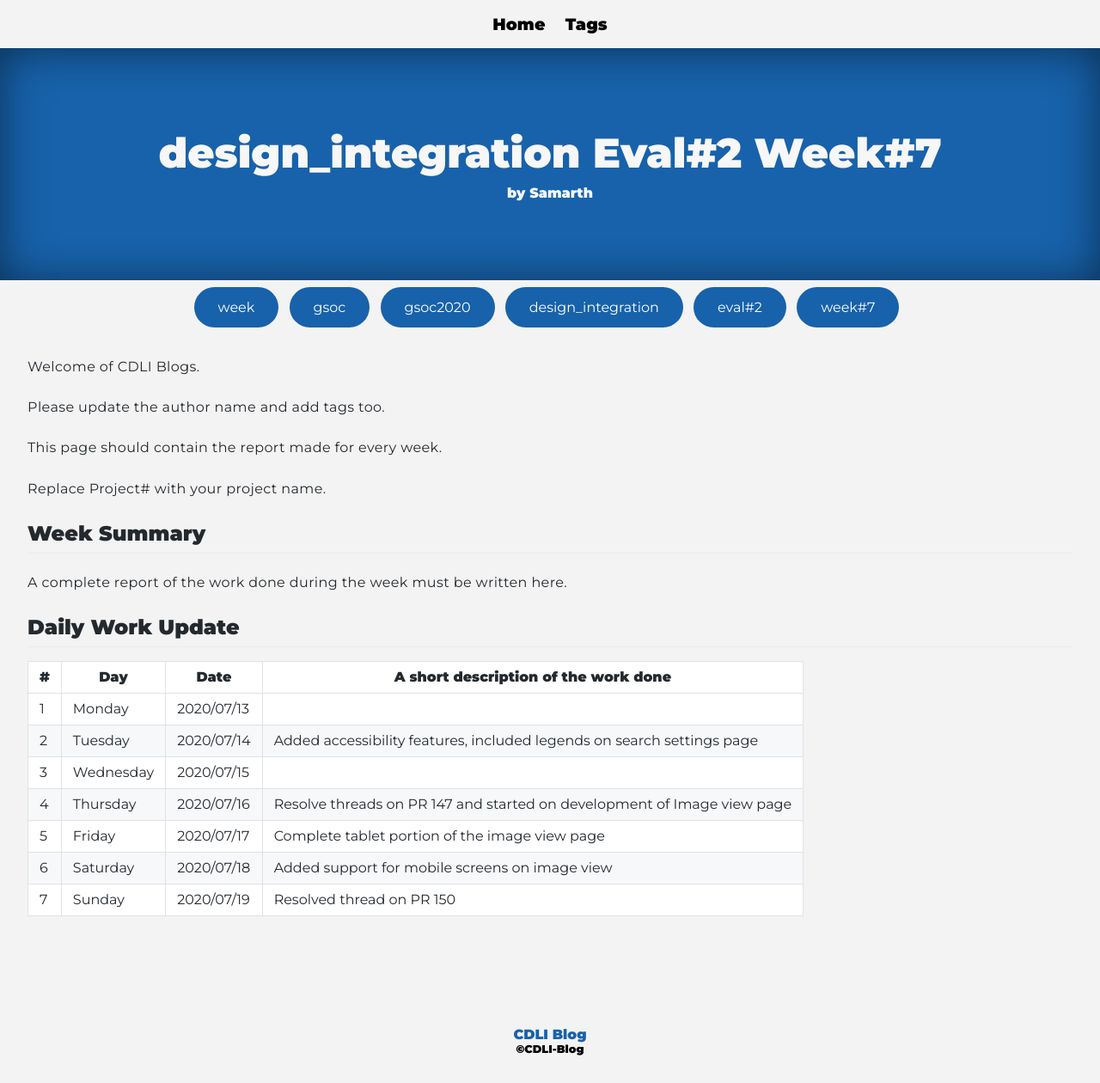
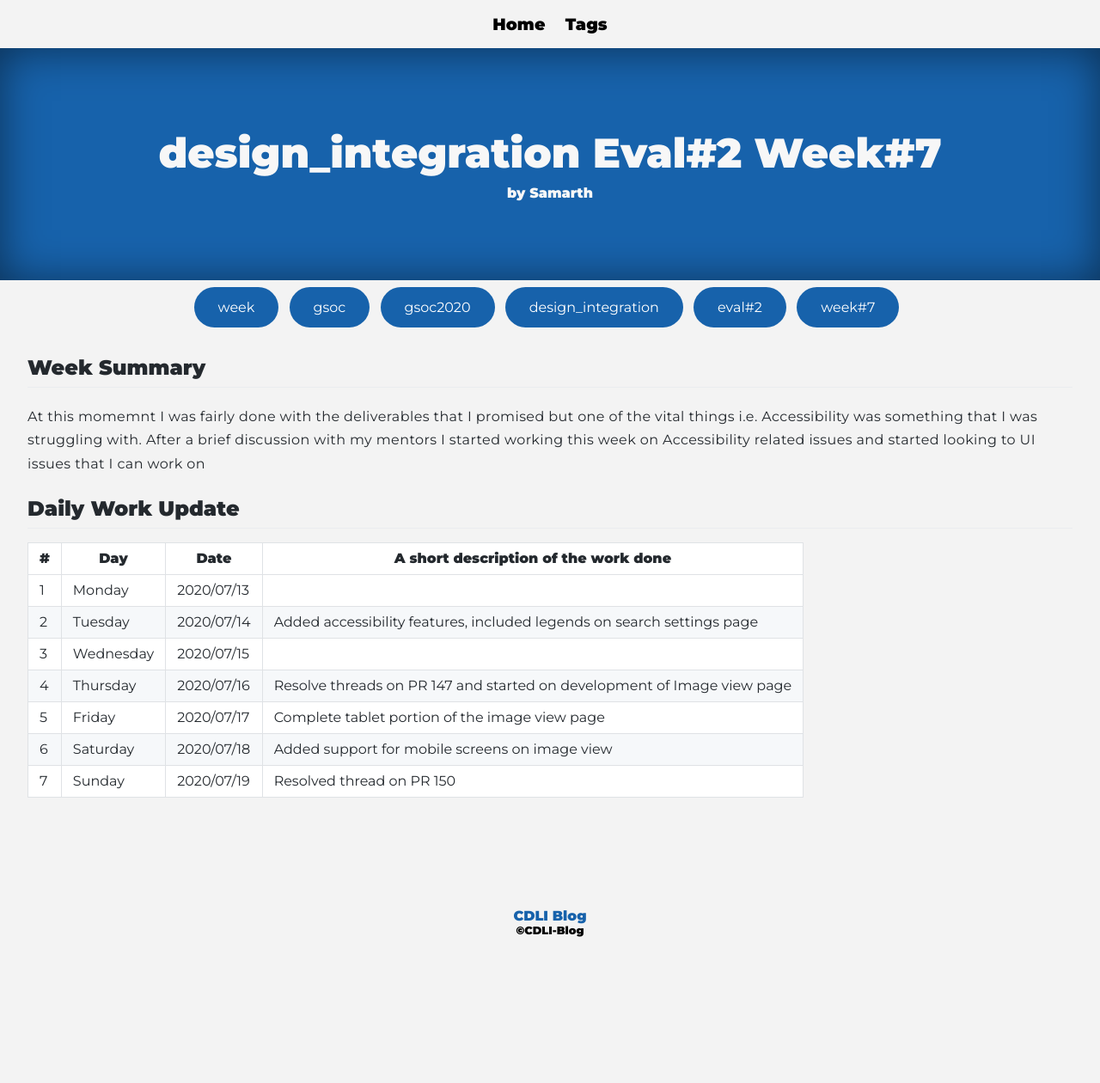
Before and after one commit to cdli-gh/blog, a Jekyll site: the page built from _blog/gsoc20/design_integration/posts/08_week7.md, in a window 1280 px wide. Shown: the whole page at 86% size. Built offline with Jekyll 4.4.1, drawn with Linux system fonts in a browser that asks for light colours; Markdown is read by kramdown in place of the engine named in the settings; after the commit the page ends 1122 px from its top, so only the background shows below that.

Commit message:
Update 08_week7.md

```diff
--- a/_blog/gsoc20/design_integration/posts/08_week7.md
+++ b/_blog/gsoc20/design_integration/posts/08_week7.md
@@ -4,18 +4,11 @@ title: design_integration Eval#2 Week#7
 author: "Samarth"
 tags: ["week","gsoc","gsoc2020","design_integration","eval#2","week#7"]
 ---
-Welcome of CDLI Blogs.
-
-Please update the author name and add tags too.
-
-This page should contain the report made for every week.
-
-Replace Project# with your project name.
-
 ## Week Summary
 
-A complete report of the work done during the week must be written here.
-
+At this momemnt I was fairly done with the deliverables that I promised but one of the vital things i.e. Accessibility was something
+that I was struggling with. After a brief discussion with my mentors I started working this week on Accessibility related issues and
+started looking to UI issues that I can work on
 
 ## Daily Work Update
 
```
